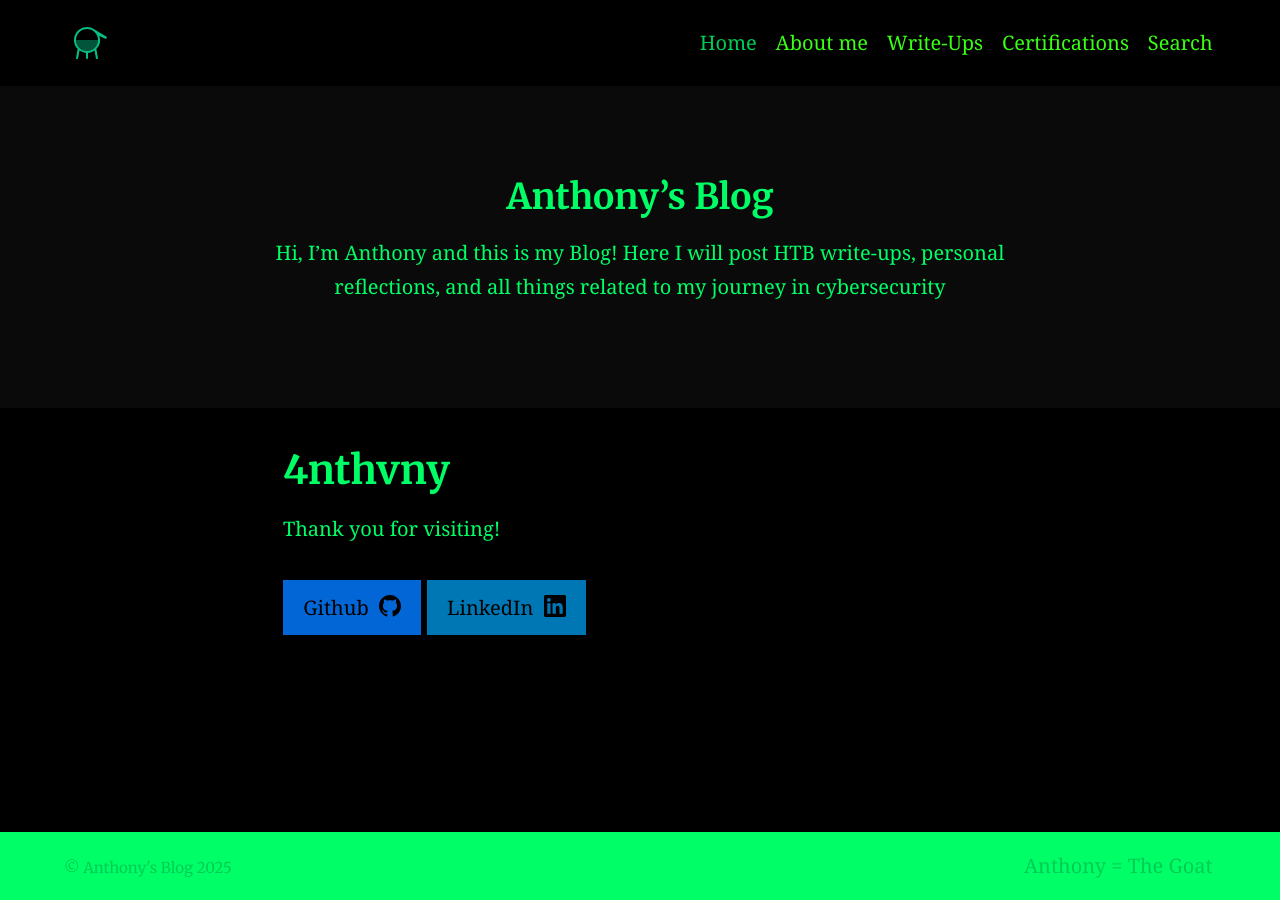
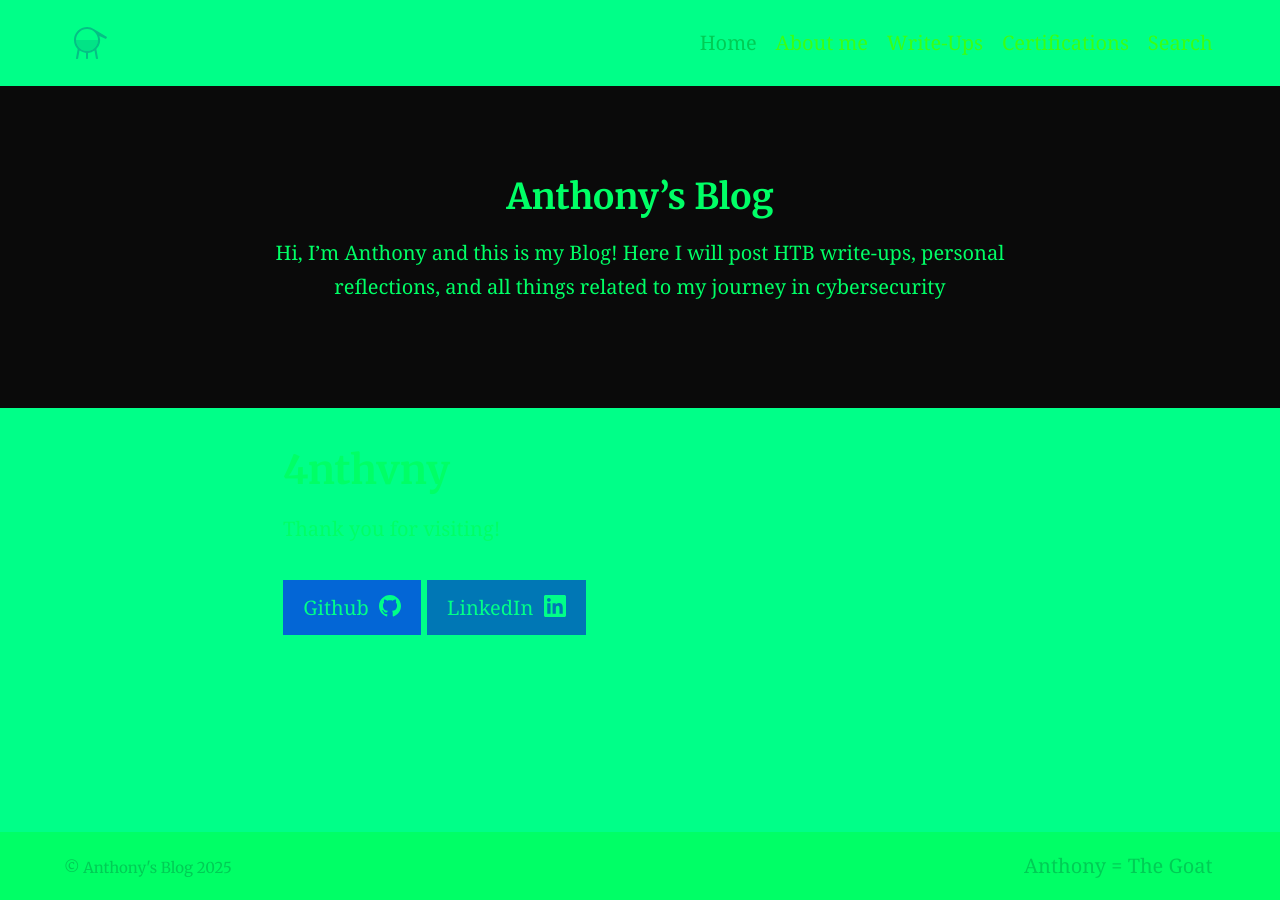
Before and after one commit to 4nthvny/4nthvny.github.io, a Jekyll site: the page built from index.md, in a window 1280 px wide. Built offline with Jekyll 4.4.1, drawn with Linux system fonts in a browser that asks for light colours.

Commit message:
Update _settings.scss

```diff
--- a/_sass/_settings.scss
+++ b/_sass/_settings.scss
@@ -1,5 +1,5 @@
 // Background colours
-$backgroundColour: #000000 !default;
+$backgroundColour: #00ff88 !default;
 $codeBackgroundColour: #0d0d0d !default;
 $featureBackgroundColour: #0a0a0a !default;
 $accentColour: #00ff66 !default;
```
